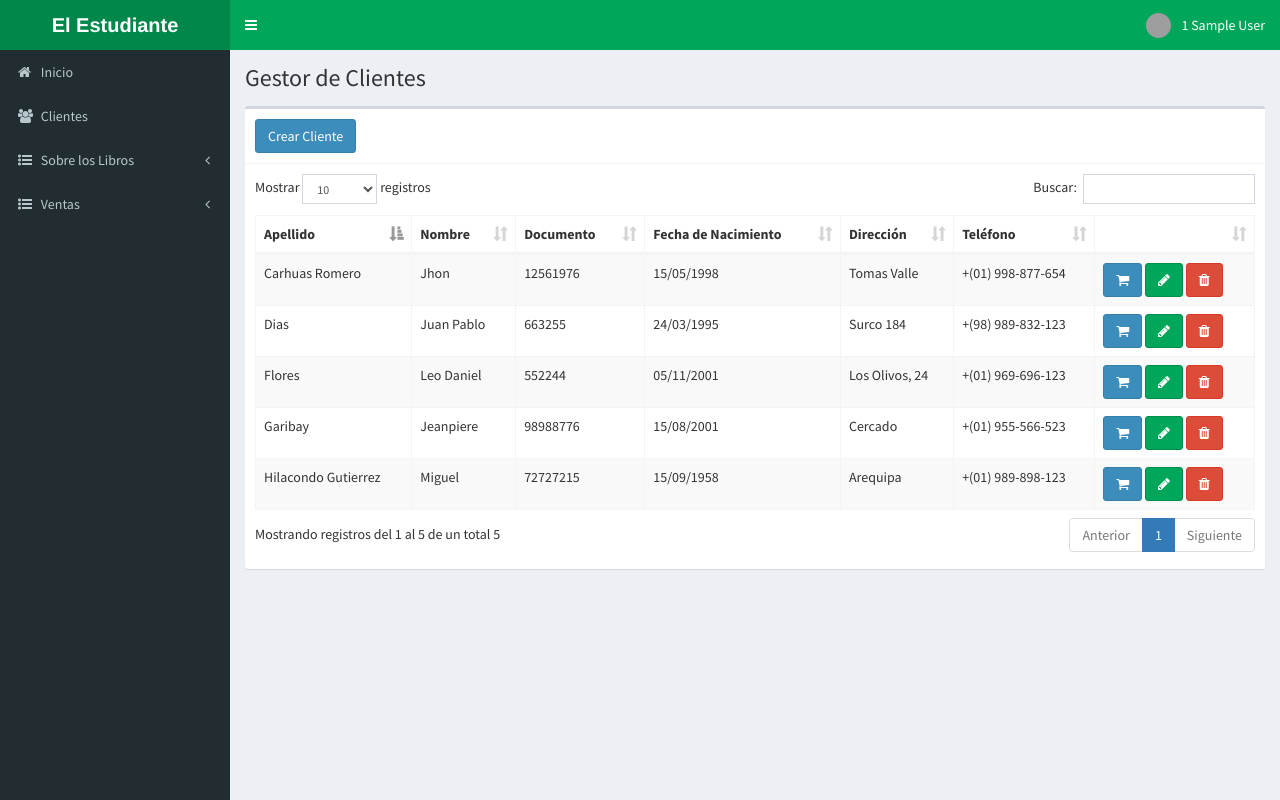
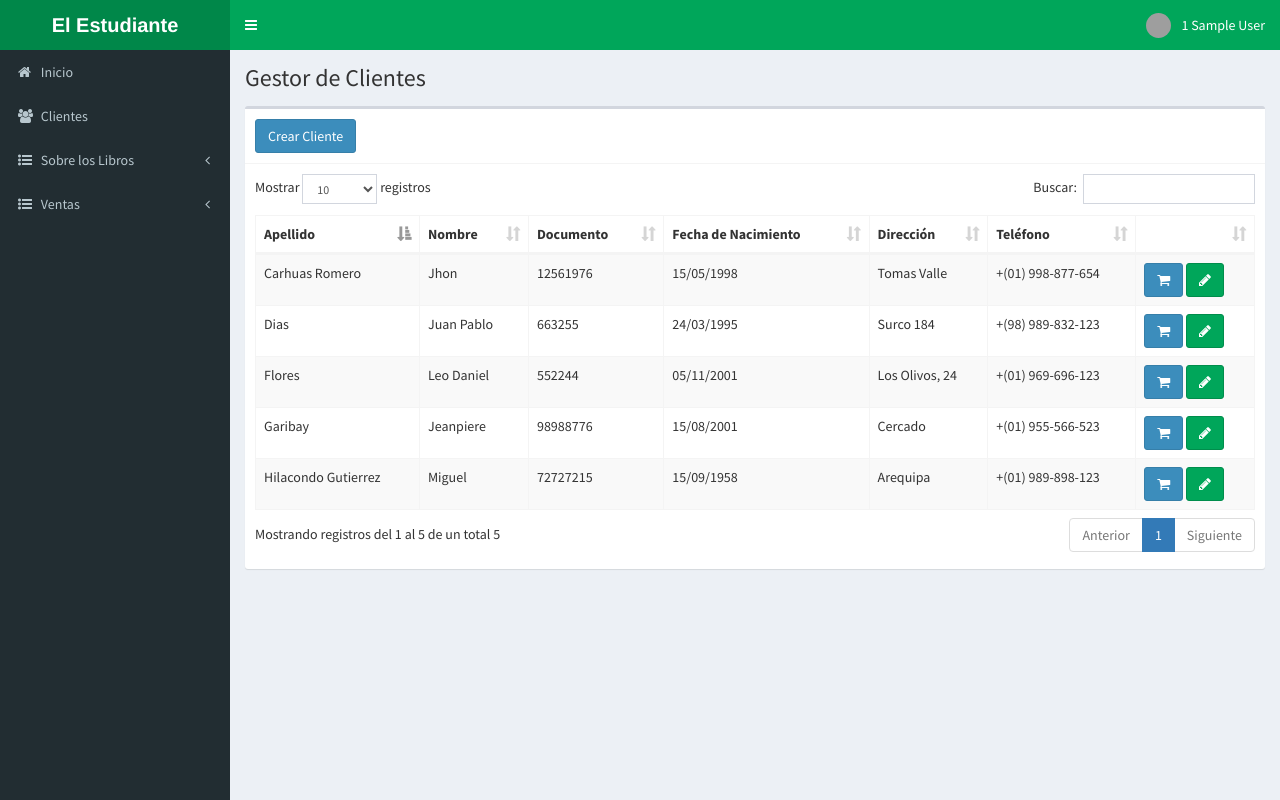
Before and after one commit to MarioA1962/library-project, a PHP site: page /libreria/Clientes in a window 1280 px wide. Run offline with PHP 8.4, Linux system fonts and the light colour scheme; the visitor is signed in with stand-in values (Sample User, id 1); data comes from the database, SQL or seed files in the repository; some libraries are stand-ins or nearby versions; grey boxes are pictures that could not be loaded.

Commit message:
Update Clientes.php

```diff
--- a/Vistas/modulos/Clientes.php
+++ b/Vistas/modulos/Clientes.php
@@ -38,8 +38,6 @@
                                         <button class="btn btn-primary"><i class="fa fa-shopping-cart"></i></button>
                                     </a>
                                     <button class="btn btn-success EditarCliente" data-toggle="modal" data-target="#EditarCliente" Cid="' . $value["id"] . '"><i class="fa fa-pencil"></i></button>
-                                    <button class="btn btn-danger BorrarCliente" Cid="'. $value["id"] .'" ><i class="fa fa-trash"></i></button>
-                                </td>
                             </tr>';
                         }
                         ?>
```
